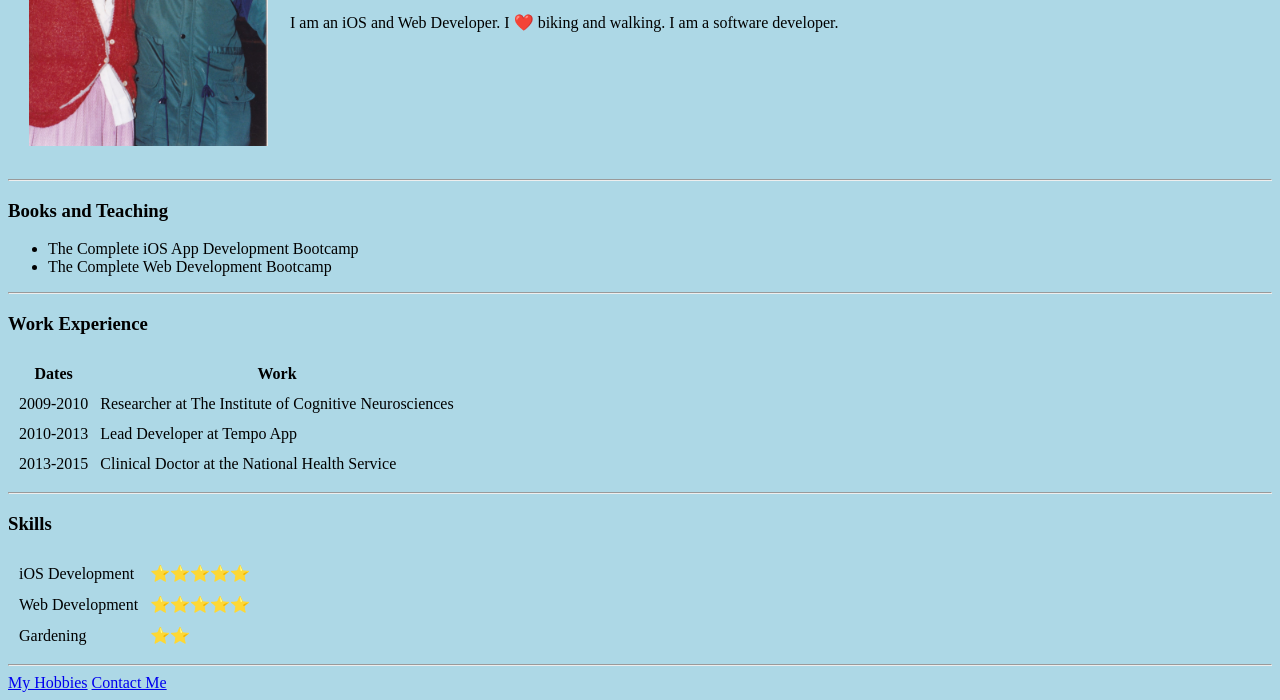
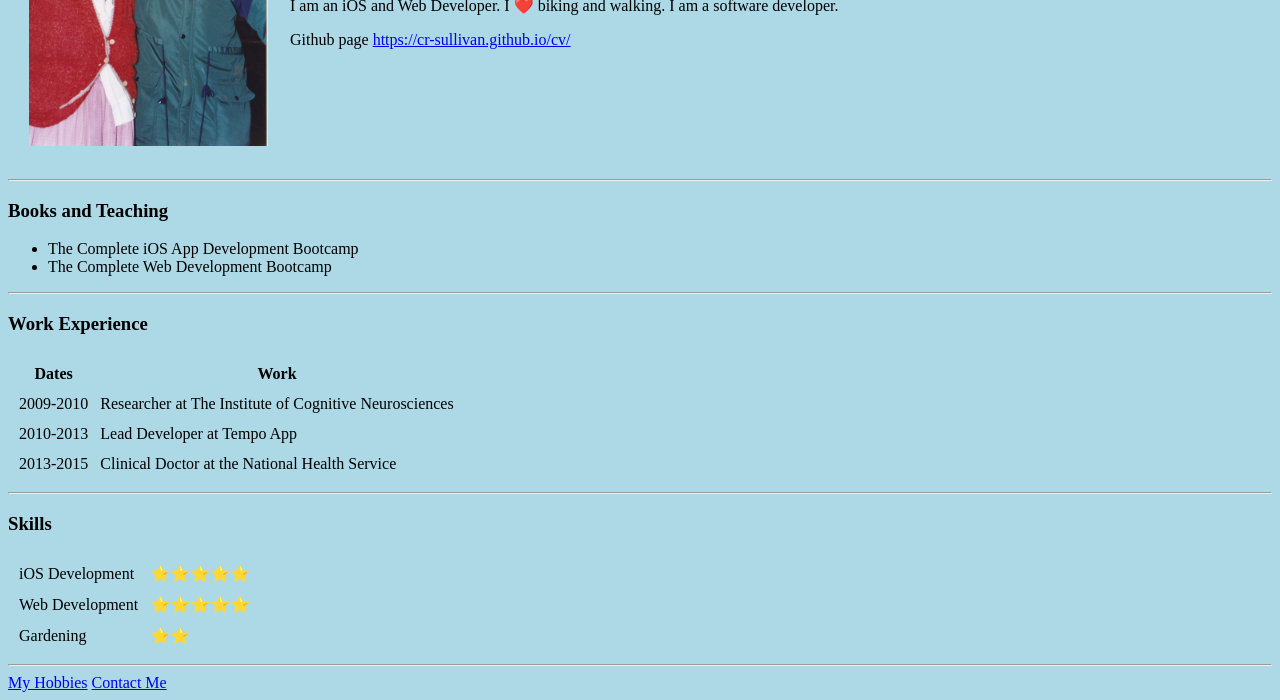
Before and after one commit to cr-sullivan/cv, a plain HTML site: page index.html in a window 1280 px wide. Shown: the part 231-931 px from the top of the page. Drawn offline with Linux system fonts and the light colour scheme.

Commit message:
Add GitHub website link https://cr-sullivan.github.io/cv/

```diff
--- a/index.html
+++ b/index.html
@@ -18,6 +18,9 @@
         <h1>Chris Sullivan</h1>
         <p><em>Founder of <strong><a href="http://www.sullivanapps.co.nz">Sullivan Apps</a></strong>.</em></p>
         <p>I am an iOS and Web Developer. I ❤️ biking and walking. I am a software developer.
+        </p>
+        <p>
+          Github page <a href="https://cr-sullivan.github.io/cv/">https://cr-sullivan.github.io/cv/
         </p>
       </td>
     </tr>
```
